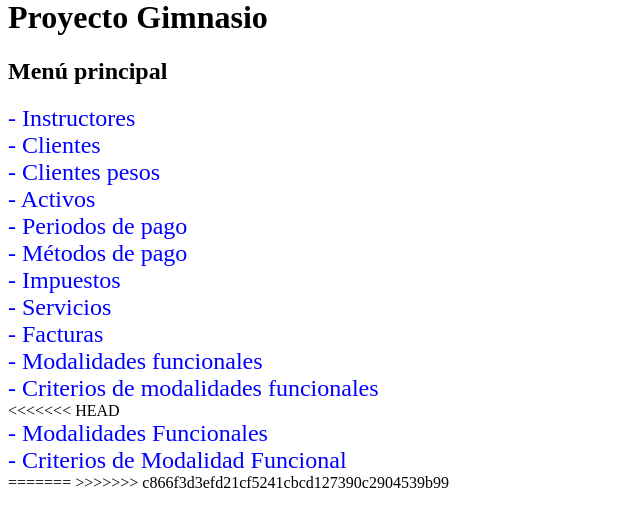
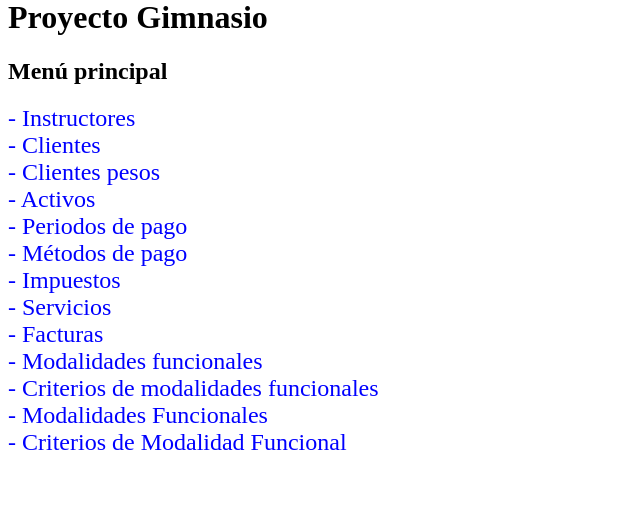
Before and after one commit to DarkGods04/ProyectoGymnasioParadigmas, a PHP site: page / in a window 1280 px wide. Shown: the part 22-549 px from the top of the page, without its empty margins (0-640 px from the left). Run offline with PHP 8.4, Linux system fonts and the light colour scheme.

Commit message:
Update listarClientes.php

```diff
--- a/ProyectoGimnasio/view/index.php
+++ b/ProyectoGimnasio/view/index.php
@@ -56,7 +56,6 @@
         <a href="../view/listarModalidadFuncionalCriterio.php" style="text-decoration: none; color: blue; font-size: 150%;">- Criterios de modalidades funcionales</a>
     </div>
 
-<<<<<<< HEAD
     <div>
         <a href="../view/listarModalidadFuncional.php" style="text-decoration: none; color: blue; font-size: 150%;">- Modalidades Funcionales</a>
     </div>
@@ -68,9 +67,6 @@
 
 
 
-=======
-</body>
->>>>>>> c866f3d3efd21cf5241cbcd127390c2904539b99
 </body>
 
 </html>
```
